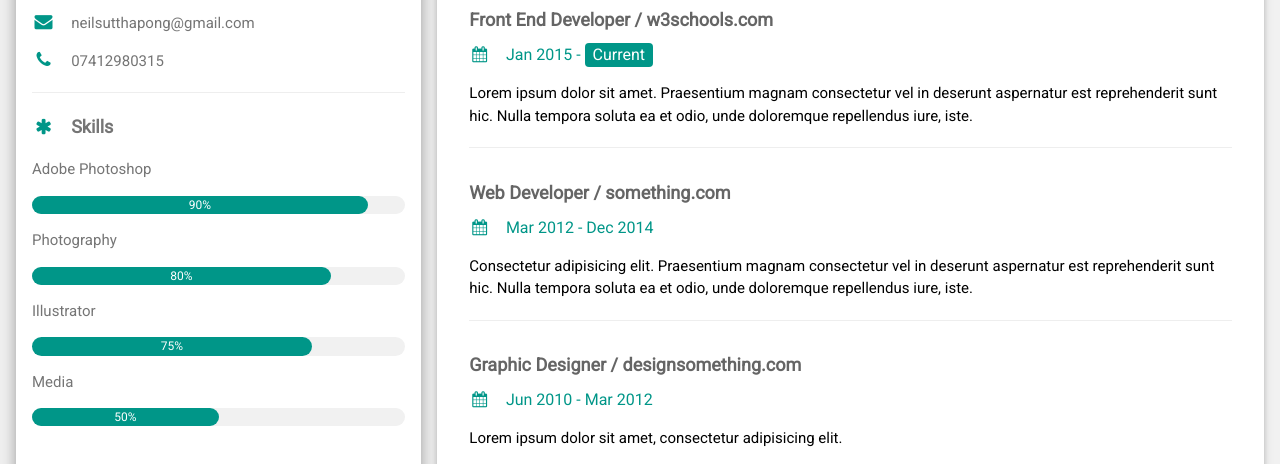
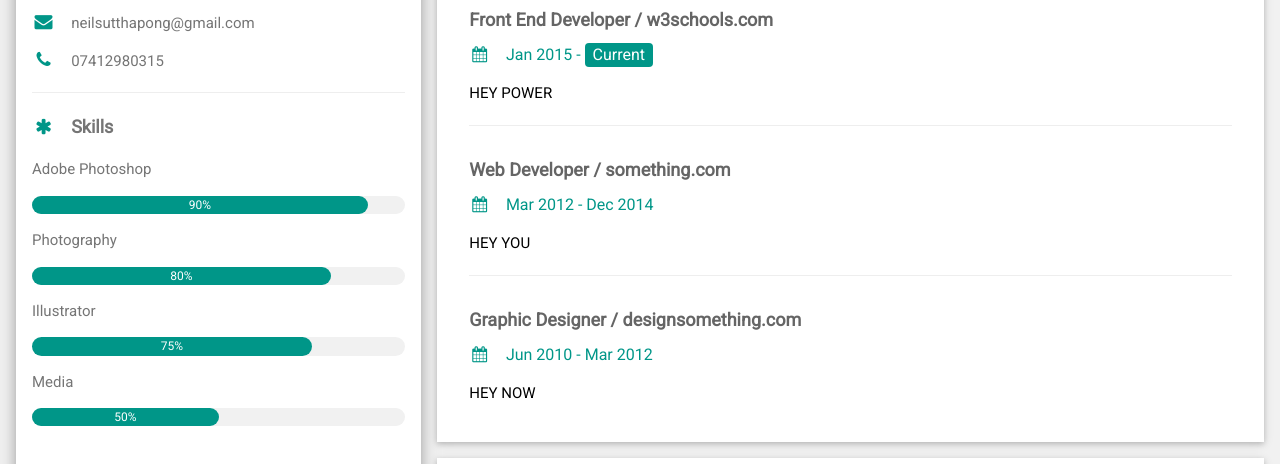
Before and after one commit to nenkim/nenkim.github.io, a plain HTML site: page index.html in a window 1280 px wide. Shown: the part 117-581 px from the top of the page. Drawn offline with nearby package versions, Linux system fonts and the light colour scheme.

Commit message:
Changes to HTML

```diff
--- a/index.html
+++ b/index.html
@@ -85,19 +85,19 @@ html,body,h1,h2,h3,h4,h5,h6 {font-family: "Roboto", sans-serif}
         <div class="w3-container">
           <h5 class="w3-opacity"><b>Front End Developer / w3schools.com</b></h5>
           <h6 class="w3-text-teal"><i class="fa fa-calendar fa-fw w3-margin-right"></i>Jan 2015 - <span class="w3-tag w3-teal w3-round">Current</span></h6>
-          <p>Lorem ipsum dolor sit amet. Praesentium magnam consectetur vel in deserunt aspernatur est reprehenderit sunt hic. Nulla tempora soluta ea et odio, unde doloremque repellendus iure, iste.</p>
+          <p>HEY POWER</p>
           <hr>
         </div>
         <div class="w3-container">
           <h5 class="w3-opacity"><b>Web Developer / something.com</b></h5>
           <h6 class="w3-text-teal"><i class="fa fa-calendar fa-fw w3-margin-right"></i>Mar 2012 - Dec 2014</h6>
-          <p>Consectetur adipisicing elit. Praesentium magnam consectetur vel in deserunt aspernatur est reprehenderit sunt hic. Nulla tempora soluta ea et odio, unde doloremque repellendus iure, iste.</p>
+          <p>HEY YOU</p>
           <hr>
         </div>
         <div class="w3-container">
           <h5 class="w3-opacity"><b>Graphic Designer / designsomething.com</b></h5>
           <h6 class="w3-text-teal"><i class="fa fa-calendar fa-fw w3-margin-right"></i>Jun 2010 - Mar 2012</h6>
-          <p>Lorem ipsum dolor sit amet, consectetur adipisicing elit. </p><br>
+          <p>HEY NOW</p><br>
         </div>
       </div>
 
```
